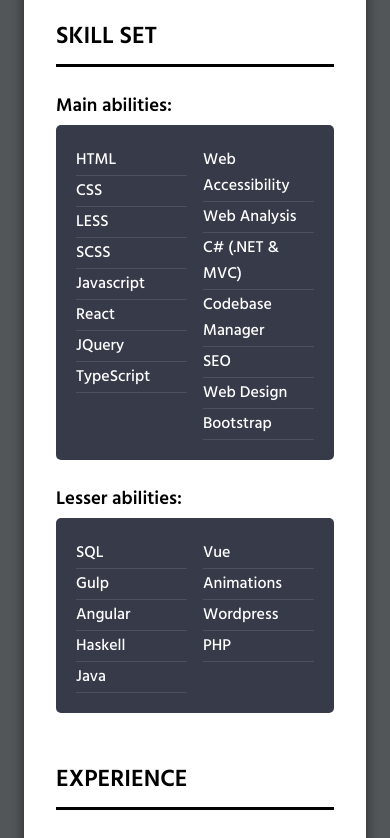
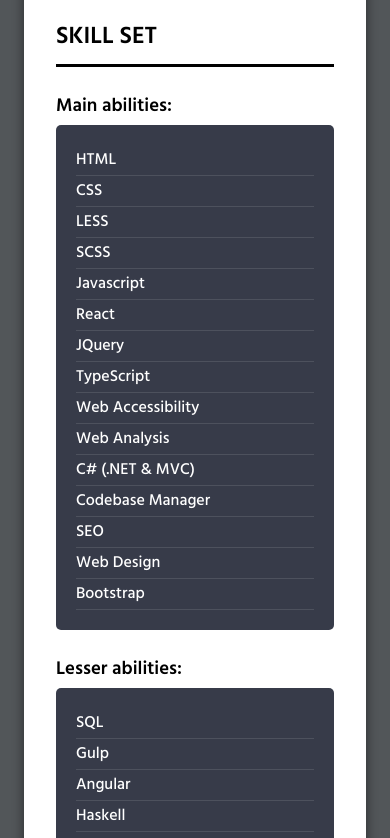
Before and after one commit to Amckenzie93/React-CV, a React (Create React App) app: page / in a window 390 px wide. Shown: the part 1780-2618 px from the top of the page. Built offline with nearby package versions, Linux system fonts and the light colour scheme.

Commit message:
list column updated to single column on mobile

```diff
--- a/src/components/listCollection/listCollection.scss
+++ b/src/components/listCollection/listCollection.scss
@@ -18,9 +18,9 @@
         padding:1.25em;
 
         @media screen and (max-width:620px) {
-            -webkit-column-count: 2;
-            -moz-column-count: 2;
-            column-count: 2;
+            -webkit-column-count: 1;
+            -moz-column-count: 1;
+            column-count: 1;
         }
 
         li {
```
